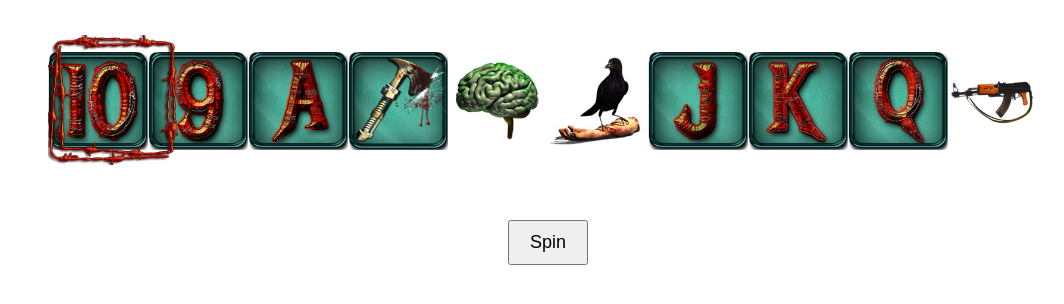
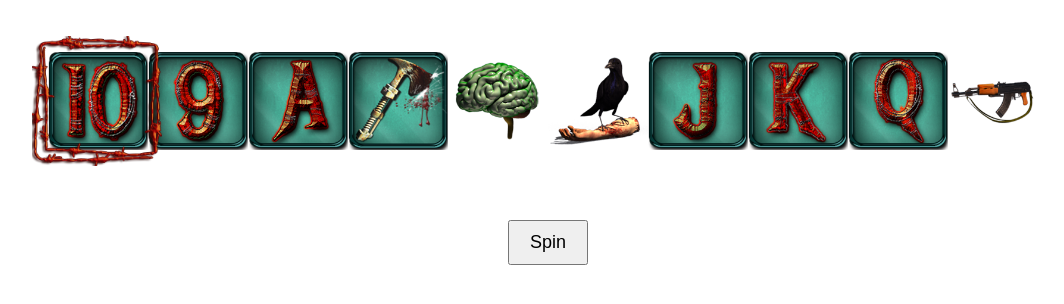
Before and after one commit to Teodora905/Gan-new, a plain HTML site: page index.html in a window 1280 px wide. Shown: the whole page, without its empty margins (92-1156 px from the left). Drawn offline with Linux system fonts and the light colour scheme.

Commit message:
Update index.html

```diff
--- a/index.html
+++ b/index.html
@@ -29,7 +29,8 @@
       background-repeat: no-repeat;
       background-position: center;
       background-size: 100%;
-      top: -15px;
+      top: -14px;
+      left: -16px;
     }
     #message {
       margin-top: 20px; font-size: 18px;
```
